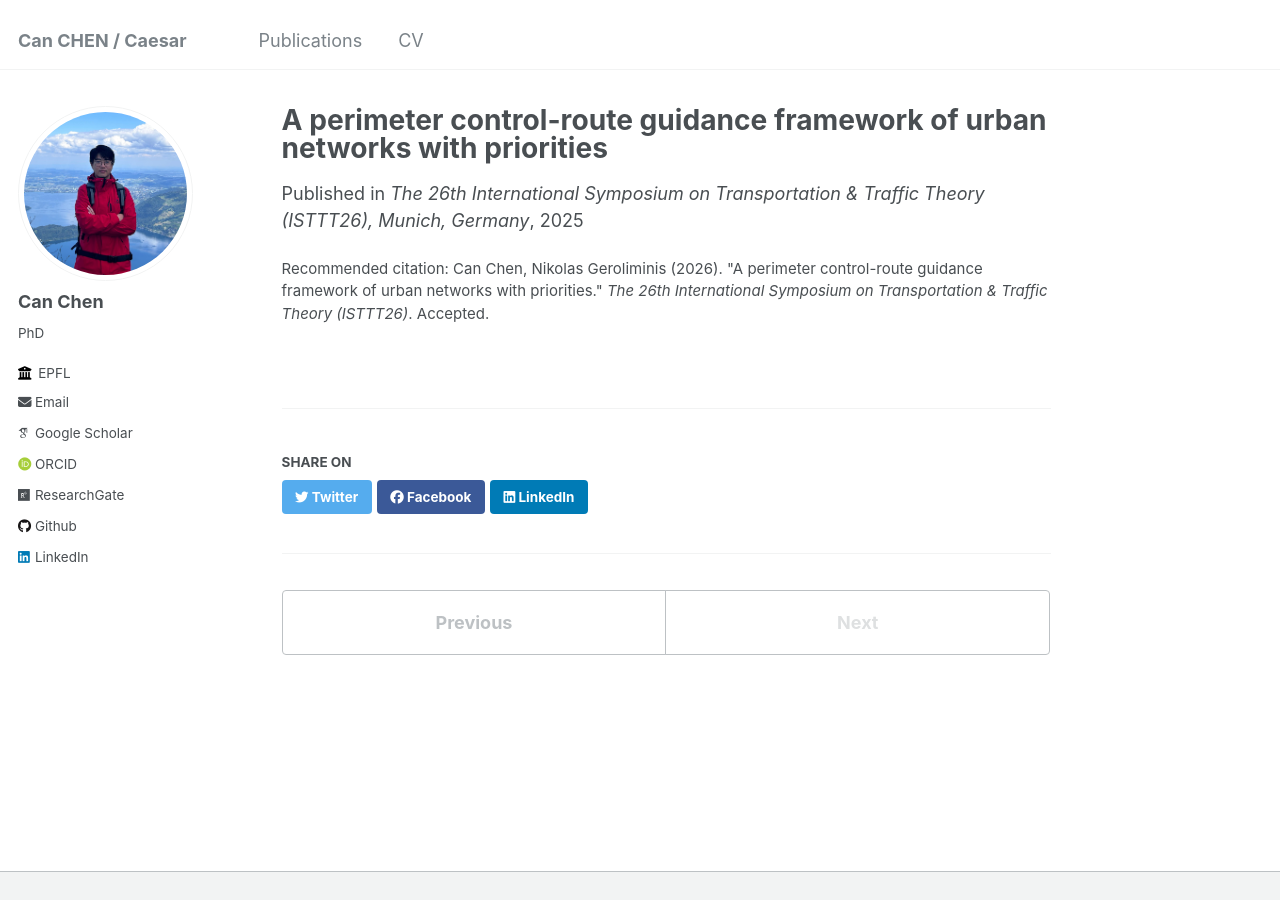
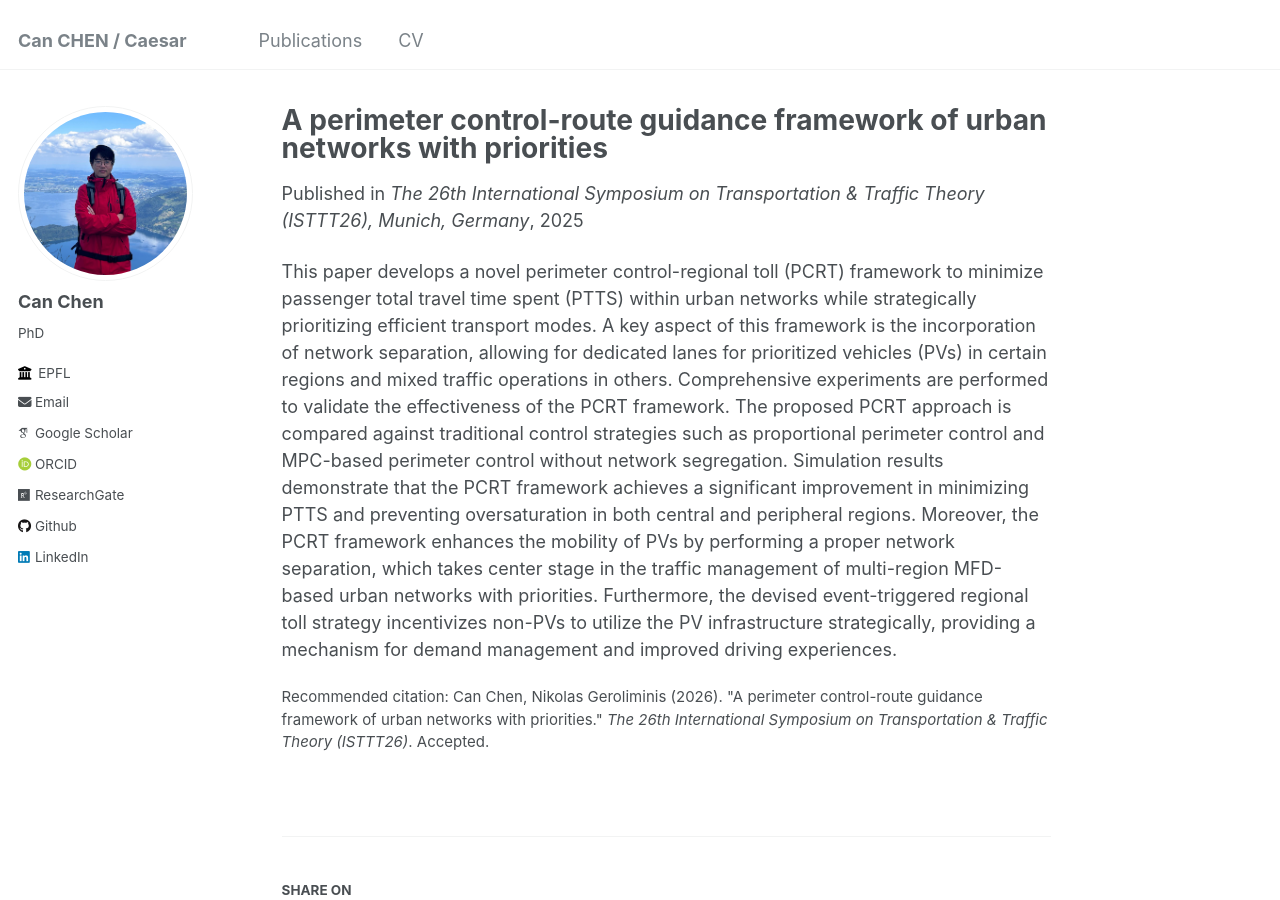
Before and after one commit to CanChen-Caesar/CanChen-Caesar.github.io, a Jekyll site: the page built from _publications/2025-11-24-ISTTT-chen2025perimeter.md, in a window 1280 px wide and 900 px high. Built offline with Jekyll 4.4.1, drawn with Linux system fonts in a browser that asks for light colours; some web fonts are replaced.

Commit message:
Update 2025-11-24-ISTTT-chen2025perimeter.md

```diff
--- a/_publications/2025-11-24-ISTTT-chen2025perimeter.md
+++ b/_publications/2025-11-24-ISTTT-chen2025perimeter.md
@@ -8,3 +8,5 @@ venue: 'The 26th International Symposium on Transportation & Traffic Theory (IST
 paperurl: ' '
 citation: 'Can Chen, Nikolas Geroliminis (2026). &quot;A perimeter control-route guidance framework of urban networks with priorities.&quot; <i>The 26th International Symposium on Transportation & Traffic Theory (ISTTT26)</i>. Accepted.'
 ---
+
+This paper develops a novel perimeter control-regional toll (PCRT) framework to minimize passenger total travel time spent (PTTS) within urban networks while strategically prioritizing efficient transport modes. A key aspect of this framework is the incorporation of network separation, allowing for dedicated lanes for prioritized vehicles (PVs) in certain regions and mixed traffic operations in others. Comprehensive experiments are performed to validate the effectiveness of the PCRT framework. The proposed PCRT approach is compared against traditional control strategies such as proportional perimeter control and MPC-based perimeter control without network segregation. Simulation results demonstrate that the PCRT framework achieves a significant improvement in minimizing PTTS and preventing oversaturation in both central and peripheral regions. Moreover, the PCRT framework enhances the mobility of PVs by performing a proper network separation, which takes center stage in the traffic management of multi-region MFD-based urban networks with priorities. Furthermore, the devised event-triggered regional toll strategy incentivizes non-PVs to utilize the PV infrastructure strategically, providing a mechanism for demand management and improved driving experiences.
```
